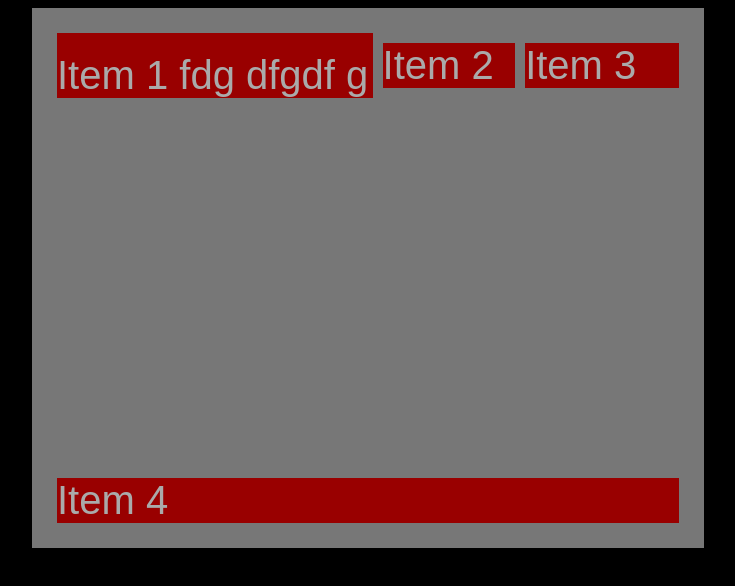
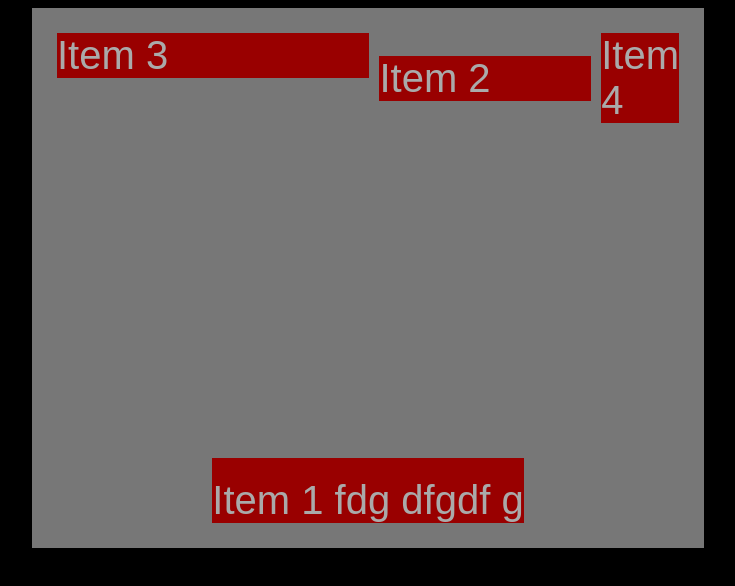
Before and after one commit to vitorgiovane/origamid-flexblog, a plain HTML site: page index.html in a window 1280 px wide. Shown: the whole page, without its empty margins (272-1007 px from the left). Drawn offline with Linux system fonts and the light colour scheme.

Commit message:
finaliza o conteúdo teórico.

```diff
--- a/index.html
+++ b/index.html
@@ -9,10 +9,10 @@
 </head>
 <body>
   <div class="container">
-    <div class="item" style="padding-top:20px;">Item 1 fdg dfgdf g</div>
-    <div class="item item-grow2">Item 2</div>
-    <div class="item item-grow3">Item 3</div>
-    <div class="item">Item 4</div>
+    <div class="item order3" style="padding-top:20px;">Item 1 fdg dfgdf g</div>
+    <div class="item item-grow2 order1 align-self">Item 2</div>
+    <div class="item item-grow3 order0">Item 3</div>
+    <div class="item flex order2">Item 4</div>
     <!-- <div class="item">Item 5</div>
     <div class="item">Item 6 sd dfsdf sf</div>
     <div class="item">Item 7</div>
--- a/style.css
+++ b/style.css
@@ -14,7 +14,7 @@ body{
   /* flex-wrap: wrap-reverse; */
   flex-flow: row wrap;
   justify-content: center;
-  align-items: center;
+  align-items: flex-start;
   align-content: space-between;
 }
 
@@ -24,7 +24,6 @@ body{
   /* flex: 1; */
   font-size: 40px;
   font-family: sans-serif;
-  flex-grow:1;
 }
 
 .item-grow2{
@@ -34,3 +33,26 @@ body{
 .item-grow3{
   flex-grow: 10;
 }
+.flex{
+  flex: 1;
+}
+
+.order1{
+  order: 1
+}
+
+.order2{
+  order: 2
+}
+
+.order3{
+  order: 3
+}
+
+.order0{
+  order: 0
+}
+
+.align-self{
+  align-self: center;
+}
```
